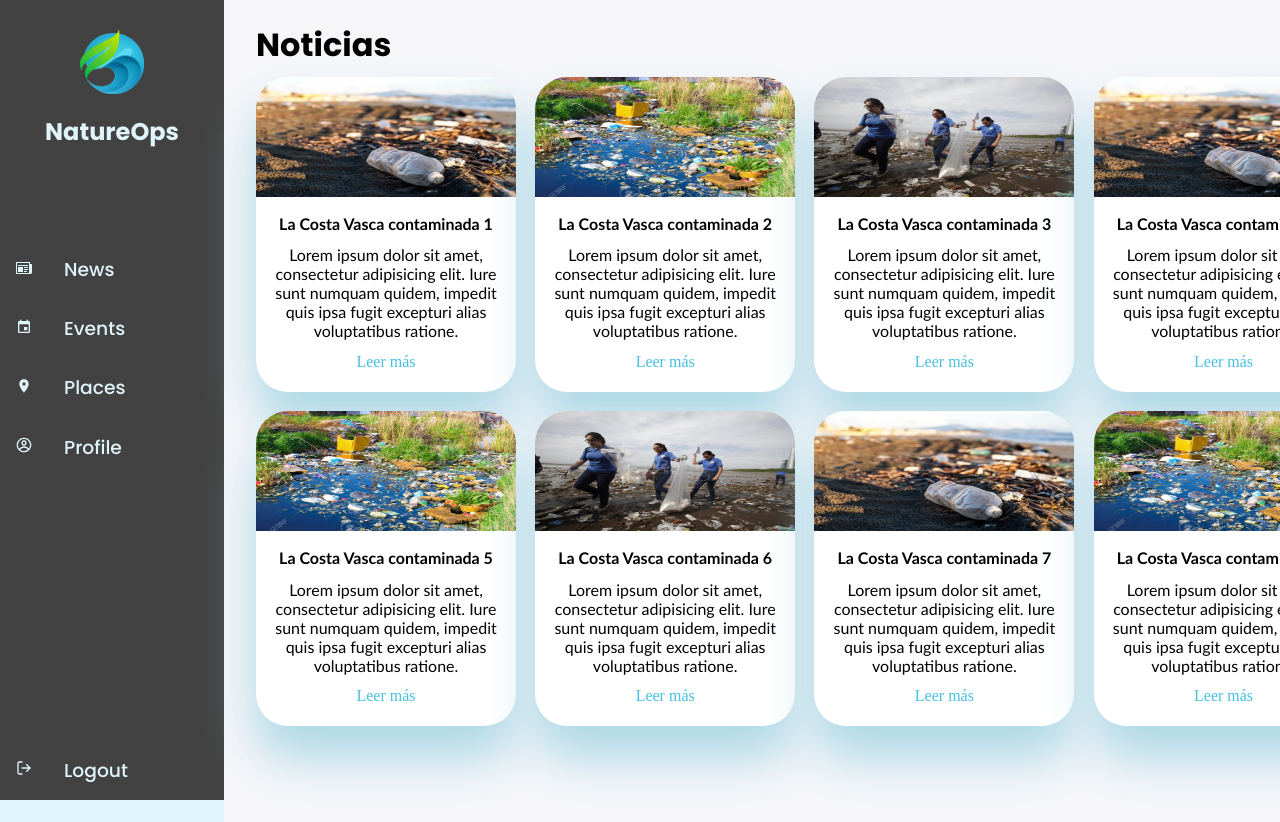
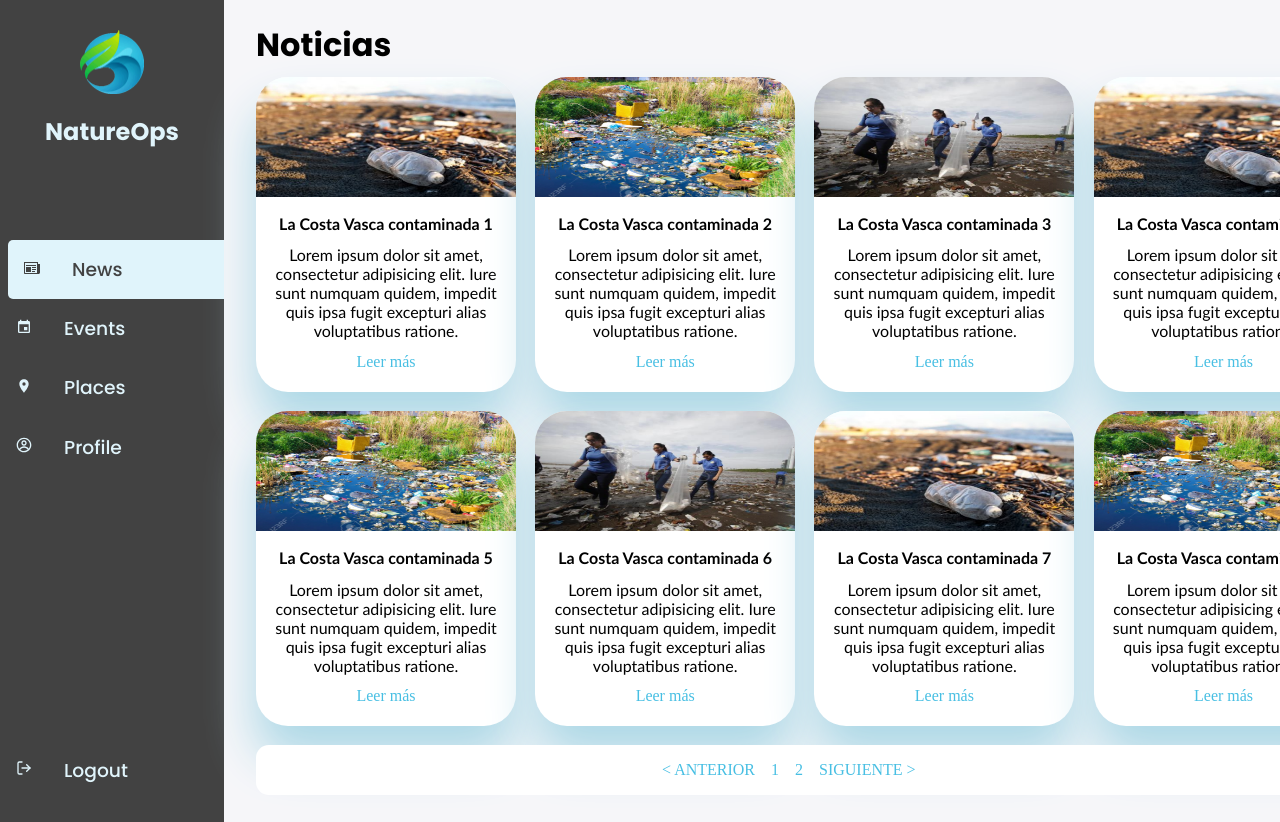
Before and after one commit to 9ekaitz/NatureOps-WebApp, a React (Create React App) app: page /noticias in a window 1280 px wide. Shown: the top 822 px of the page. Built offline with nearby package versions, Linux system fonts and the light colour scheme.

Commit message:
paginazioa noticias

```diff
--- a/src/components/Noticias.jsx
+++ b/src/components/Noticias.jsx
@@ -8,31 +8,30 @@
 
 import "../styles/styleSidebar.css"
 import Aside from "./componentsDashBoard/Aside.jsx"
+import PaginationComponent from "./componentsDashBoard/PaginationComponent.jsx";
 
 function Noticias() {
 
   const cargarImagenNoti = require.context("../images", true);
-
+  const DisplayNoticias = NoticiasJson.map(record=>{
+    return(
+      <div className="card" key={record.id} itemsPerPage="8">
+        <img src={cargarImagenNoti(`./${record.imagen}`)} alt={record.id}/>
+        <h4>{record.titulo}</h4>
+        <p>{record.descripcion}</p>
+        <a href={record.URL}>Leer más</a>
+      </div>
+    )
+  });
   return(
     <div className="container noticiasGeneral">
       <Aside/>
       <main>
         <h1>Noticias</h1>
         <div className="noticias">
-          {NoticiasJson.map(record=>{
-            return(
-              <div className="card" key={record.id}>
-                <img src={cargarImagenNoti(`./${record.imagen}`)} alt={record.id}/>
-                <h4>{record.titulo}</h4>
-                <p>{record.descripcion}</p>
-                <a href={record.URL}>Leer más</a>
-              </div>
-            )
-          })
-          }
+          <PaginationComponent DisplayData={DisplayNoticias} itemsPerPage="8"/>
         </div>
       </main>
-
     </div>
   );
 }
--- a/src/components/componentsDashBoard/Aside.jsx
+++ b/src/components/componentsDashBoard/Aside.jsx
@@ -33,19 +33,19 @@
           <h2>NatureOps</h2>
         </div>
         <div className="sidebar">
-          <a href="https://www.google.es/">
+          <a id="news" href="https://www.google.es/">
             <span> <ImNewspaper /></span>
             <h3>News</h3>
           </a>
-          <a href="https://www.google.es/">
+          <a id="events" href="https://www.google.es/">
             <span> <MdEvent /></span>
             <h3>Events</h3>
           </a>
-          <a href="https://www.google.es/">
+          <a id="places" href="https://www.google.es/">
             <span> <MdPlace /></span>
             <h3>Places</h3>
           </a>
-          <a href="https://www.google.es/">
+          <a id="profile" href="https://www.google.es/">
             <span> <CgProfile /></span>
             <h3>Profile</h3>
           </a>
--- /dev/null
+++ b/src/components/componentsDashBoard/PaginationComponent.jsx
@@ -0,0 +1,47 @@
+import React, { useEffect, useState } from "react";
+import ReactPaginate from "react-paginate";
+
+function PaginationComponent({DisplayData, itemsPerPage}){
+  const [currentItems, setCurrentItems] = useState(null);
+  const [pageCount, setPageCount] = useState(0);
+  const [itemOffset, setItemOffset] = useState(0);
+
+  const handlePageClick = (event) => {
+    const newOffset = (event.selected * itemsPerPage) % DisplayData.length;
+    console.log(
+      `User requested page number ${event.selected}, which is offset ${newOffset}`
+    );
+    setItemOffset(newOffset);
+  };
+
+  useEffect(() => {
+    const endOffset = itemOffset + itemsPerPage;
+    console.log(`Loading items from ${itemOffset} to ${endOffset}`);
+    setCurrentItems(DisplayData.slice(itemOffset, endOffset));
+    setPageCount(Math.ceil(DisplayData.length / itemsPerPage));
+  }, [itemOffset, itemsPerPage]);
+
+  console.log(itemsPerPage);
+  console.log(DisplayData);
+
+  return(
+    <>
+      {currentItems}
+      <ReactPaginate
+        breakLabel="..."
+        nextLabel="SIGUIENTE >"
+        onPageChange={handlePageClick}
+        pageRangeDisplayed={5}
+        pageCount={pageCount}
+        previousLabel="< ANTERIOR"
+        renderOnZeroPageCount={null}
+        containerClassName="pagination"
+        nextLinkClassName="next"
+        previousLinkClassName="previous"
+      />
+    </>
+
+  );
+}
+
+export default PaginationComponent;
--- a/src/jsons/noticias.json
+++ b/src/jsons/noticias.json
@@ -58,5 +58,35 @@
         "descripcion" : "Lorem ipsum dolor sit amet, consectetur adipisicing elit. Iure sunt numquam quidem, impedit quis ipsa fugit excepturi alias voluptatibus ratione.",
         "imagen": "noticia2.jpg",
         "URL":"https://www.farodevigo.es/arousa/2022/05/17/basura-marina-cuento-acabar-66204508.html"
+    },
+
+    {
+        "id" : 9,
+        "titulo": "La Costa Vasca contaminada 9",
+        "descripcion" : "Lorem ipsum dolor sit amet, consectetur adipisicing elit. Iure sunt numquam quidem, impedit quis ipsa fugit excepturi alias voluptatibus ratione.",
+        "imagen": "noticia2.jpg",
+        "URL":"https://www.farodevigo.es/arousa/2022/05/17/basura-marina-cuento-acabar-66204508.html"
+    },
+
+    {
+        "id" : 10,
+        "titulo": "La Costa Vasca contaminada 10",
+        "descripcion" : "Lorem ipsum dolor sit amet, consectetur adipisicing elit. Iure sunt numquam quidem, impedit quis ipsa fugit excepturi alias voluptatibus ratione.",
+        "imagen": "noticia1.jpg",
+        "URL":"https://www.farodevigo.es/arousa/2022/05/17/basura-marina-cuento-acabar-66204508.html"
+    },
+    {
+        "id" : 11,
+        "titulo": "La Costa Vasca contaminada 11",
+        "descripcion" : "Lorem ipsum dolor sit amet, consectetur adipisicing elit. Iure sunt numquam quidem, impedit quis ipsa fugit excepturi alias voluptatibus ratione.",
+        "imagen": "noticia3.jpg",
+        "URL":"https://www.farodevigo.es/arousa/2022/05/17/basura-marina-cuento-acabar-66204508.html"
+    },
+    {
+        "id" : 12,
+        "titulo": "La Costa Vasca contaminada 12",
+        "descripcion" : "Lorem ipsum dolor sit amet, consectetur adipisicing elit. Iure sunt numquam quidem, impedit quis ipsa fugit excepturi alias voluptatibus ratione.",
+        "imagen": "noticia3.jpg",
+        "URL":"https://www.farodevigo.es/arousa/2022/05/17/basura-marina-cuento-acabar-66204508.html"
     }
 ]
--- a/src/styles/styleGeneralForms.css
+++ b/src/styles/styleGeneralForms.css
@@ -166,7 +166,7 @@
 }
 
 .ezkerra{
-    background-color: var(--azul-clarito);
+    background-color: var(--color-gris);
 }
 
 .close{
--- a/src/styles/styleSidebar.css
+++ b/src/styles/styleSidebar.css
@@ -51,7 +51,8 @@
     grid-template-columns: 14rem auto 23rem;
 
 }
-
+/********************************************/
+/*** NOTICIAS PANTALLA ***/
 .noticiasGeneral{
     display:grid;
     grid-template-columns: 14rem auto;
@@ -68,12 +69,37 @@
     padding-top: 0.8rem;
 }
 
-.noticiasGeneral aside .sidebar .news{
+.noticiasGeneral aside .sidebar #news{
     background-color: var(--azul-clarito);
     color:var(--color-gris);
     border-radius: 5px 0px 0px 5px;
     margin-left: 0.5rem;
 }
+
+/*** PAGINACION ***/
+
+.pagination{
+    background-color: white;
+    display: flex;
+    justify-content: center;
+    padding: 1rem;
+    gap: 1rem;
+    grid-column: span 4;
+    margin-bottom: 1rem;
+    width: calc(100% - 2rem);
+    border-radius: 0.8rem;
+}
+
+.pagination > li >a{
+    color: var(--azul-oscuro);
+}
+
+.pagination > li >a:hover{
+    text-decoration: underline;
+}
+
+/**********************************************/
+
 
 .card p{
     margin-bottom: 0.8rem;
@@ -88,6 +114,7 @@
     display: grid;
     grid-template-rows: 30% auto;
 }
+
 
 /**** TOP ZATIA****/
 
@@ -185,7 +212,7 @@
 
 }
 
-/***NOTICIAS***/
+/***NOTICIAS DASHBOARD***/
 
 main .noticias{
     display: grid;
@@ -580,6 +607,10 @@
         margin:3rem;
     }
 
+    .pagination{
+        grid-column: span 1;
+    }
+
     main .eventos{
         position:relative;
         margin:3rem 0 0 0;
@@ -626,4 +657,8 @@
         width: calc(100% - 1rem);
 
     }
+
+    .pagination{
+        grid-column: span 1;
+    }
 }
```
